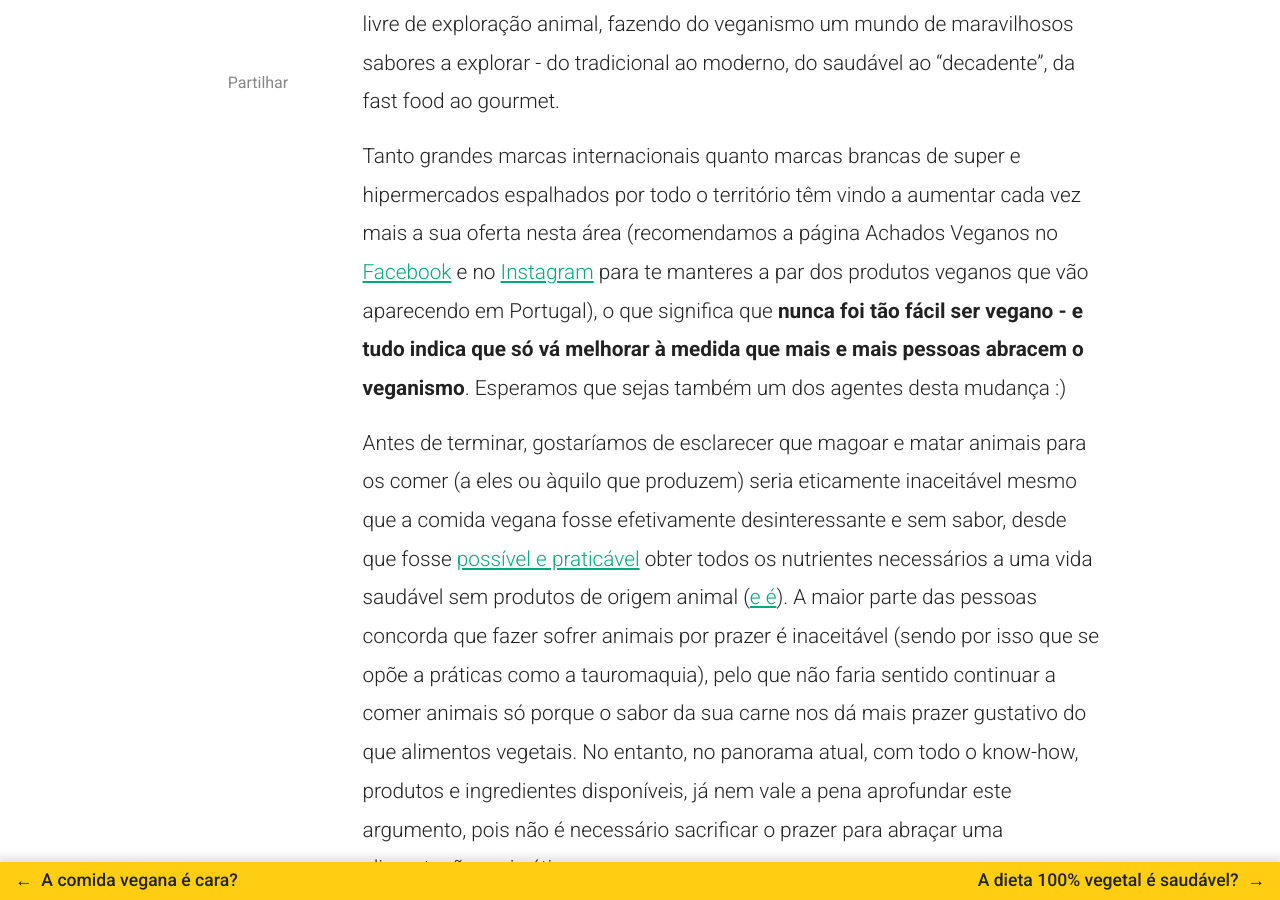
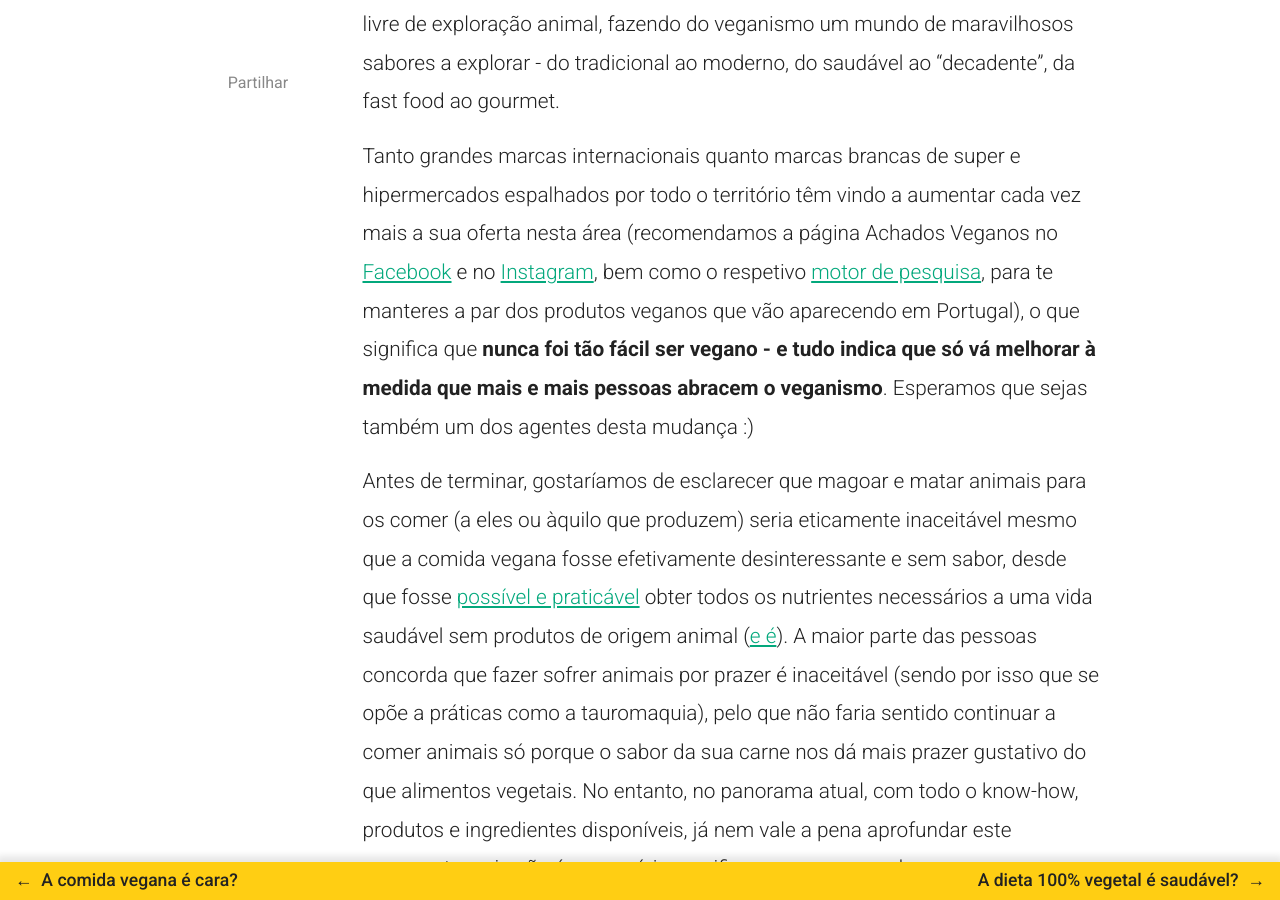
Before and after one commit to veganismosemduvida/veganismosemduvida.github.io, a Jekyll site: the page built from _posts/2021-02-26-a-comida-vegana-e-desinteressante-e-sem-sabor.md, in a window 1280 px wide and 900 px high, scrolled down 1752 px. Built offline with Jekyll 4.4.1, drawn with Linux system fonts in a browser that asks for light colours; nearby versions of some CDN libraries; comment, search, counter and statistics services are not loaded.

Commit message:
Add Achados Veganos search

```diff
--- a/_posts/2021-02-26-a-comida-vegana-e-desinteressante-e-sem-sabor.md
+++ b/_posts/2021-02-26-a-comida-vegana-e-desinteressante-e-sem-sabor.md
@@ -12,7 +12,7 @@ E alguém diria que culinárias como a chinesa, árabe, indiana ou mexicana não
 
 Esses substitutos permitem acrescentar à culinária vegana muitos dos sabores e texturas que nos são familiares na alimentação omnívora moderna, tornando a transição muito mais fácil. Porque se é verdade que a alimentação vegana é considerada particularmente saudável, também é verdade que pode ser tão gordurosa, salgada ou doce como desejarmos :) Quando apetece um [hambúrguer](https://www.facebook.com/zenburgerporto/photos/139320287668849), uma [bifana](https://www.capuchinhoverde.com/gallery/bifanas/), uma [francesinha](https://www.happycow.net/reviews/casanova-porto-106999#i=837581) ou até mesmo uma fatia de [bacon](https://www.facebook.com/VeganabyTentugal/photos/1013155969192742/), já é possível encontrar alternativas veganas tão boas ou melhores do que os originais. E o mesmo se aplica a todo o tipo de [bolos e doces](https://www.facebook.com/padocaportugal/photos/1676367795847141) (até mesmo [natas](https://www.facebook.com/padocaportugal/photos/1664333930383861)): todas as delícias a que estamos habituados já podem ser produzidas em versão livre de exploração animal, fazendo do veganismo um mundo de maravilhosos sabores a explorar - do tradicional ao moderno, do saudável ao "decadente", da fast food ao gourmet.
 
-Tanto grandes marcas internacionais quanto marcas brancas de super e hipermercados espalhados por todo o território têm vindo a aumentar cada vez mais a sua oferta nesta área (recomendamos a página Achados Veganos no [Facebook](https://www.facebook.com/achadosveganos) e no [Instagram](https://www.instagram.com/achadosveganos) para te manteres a par dos produtos veganos que vão aparecendo em Portugal), o que significa que **nunca foi tão fácil ser vegano - e tudo indica que só vá melhorar à medida que mais e mais pessoas abracem o veganismo**. Esperamos que sejas também um dos agentes desta mudança :)
+Tanto grandes marcas internacionais quanto marcas brancas de super e hipermercados espalhados por todo o território têm vindo a aumentar cada vez mais a sua oferta nesta área (recomendamos a página Achados Veganos no [Facebook](https://www.facebook.com/achadosveganos) e no [Instagram](https://www.instagram.com/achadosveganos), bem como o respetivo [motor de pesquisa](https://achadosveganos.vspot.pt), para te manteres a par dos produtos veganos que vão aparecendo em Portugal), o que significa que **nunca foi tão fácil ser vegano - e tudo indica que só vá melhorar à medida que mais e mais pessoas abracem o veganismo**. Esperamos que sejas também um dos agentes desta mudança :)
 
 Antes de terminar, gostaríamos de esclarecer que magoar e matar animais para os comer (a eles ou àquilo que produzem) seria eticamente inaceitável mesmo que a comida vegana fosse efetivamente desinteressante e sem sabor, desde que fosse [possível e praticável](/o-que-e-o-veganismo/) obter todos os nutrientes necessários a uma vida saudável sem produtos de origem animal ([e é](/a-dieta-100-vegetal-e-saudavel/)). A maior parte das pessoas concorda que fazer sofrer animais por prazer é inaceitável (sendo por isso que se opõe a práticas como a tauromaquia), pelo que não faria sentido continuar a comer animais só porque o sabor da sua carne nos dá mais prazer gustativo do que alimentos vegetais. No entanto, no panorama atual, com todo o know-how, produtos e ingredientes disponíveis, já nem vale a pena aprofundar este argumento, pois não é necessário sacrificar o prazer para abraçar uma alimentação mais ética.
 
```
Also changed, not shown: _posts/2021-02-26-onde-posso-saber-mais-sobre-exploracao-animal.md (+1 -1 lines), links.md (+2 -1 lines), sobre.md (+1 -1 lines).
